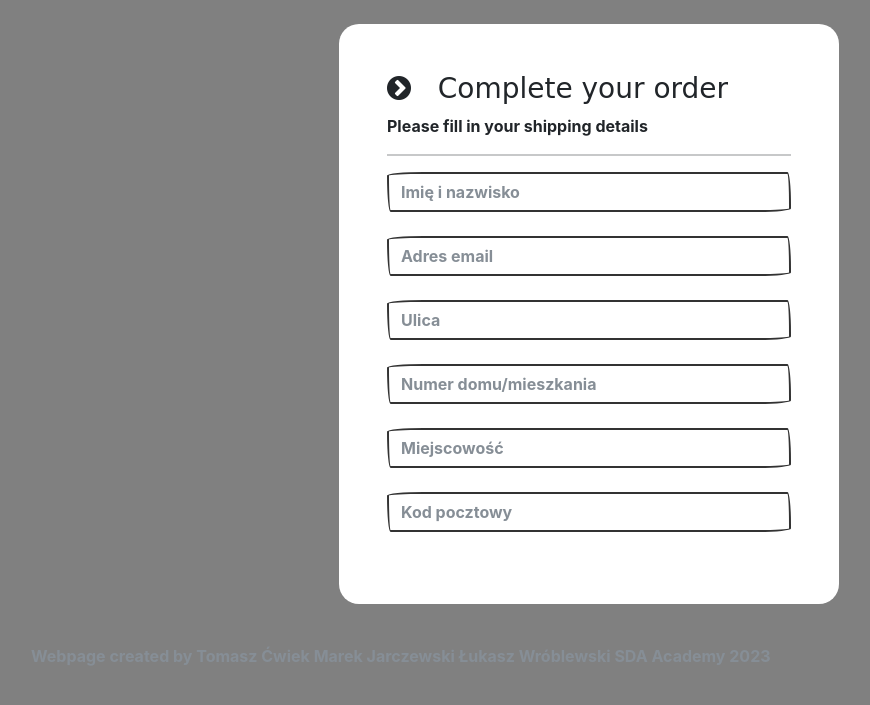
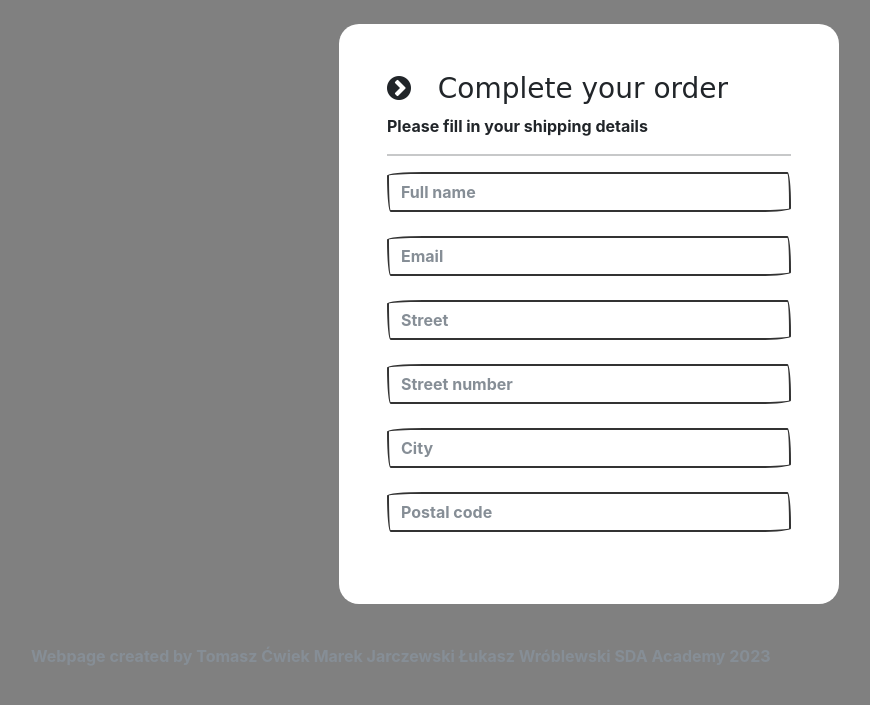
Before and after one commit to VinylSquad/DjangoVinylShop, a Django app: page /payment/checkout in a window 1280 px wide. Shown: the part 60-765 px from the top of the page, without its empty margins (51-921 px from the left). Run offline with Django 4.2, Linux system fonts and the light colour scheme; data that the repository does not hold is empty; some libraries are stand-ins or nearby versions; some web fonts are replaced.

Commit message:
Added finaly fixes before merge develop with main

```diff
--- a/DjangoVinylShop_project/cart/templates/cart/cart-summary.html
+++ b/DjangoVinylShop_project/cart/templates/cart/cart-summary.html
@@ -114,7 +114,7 @@
       },
 
       success: function (json) {
-        //console.log(json) - przy tescie sesji potrzebne do wypisania wyniku w konsoli
+        //console.log(json)
 
         location.reload();
 
@@ -146,7 +146,7 @@
       },
 
       success: function (json) {
-        //console.log(json) - przy tescie sesji potrzebne do wypisania wyniku w konsoli
+
 
         location.reload(true); // true was added for better optimization to ensure that your users have a smoother experience on all web browsers
         document.getElementById("cart-qty").textContent = json.qty;
--- a/DjangoVinylShop_project/payment/templates/payment/checkout.html
+++ b/DjangoVinylShop_project/payment/templates/payment/checkout.html
@@ -41,7 +41,7 @@
 
                     <div class="form-field">
 
-                        <input class="form-control validate" id="name" type="text" placeholder="Imię i nazwisko" autocomplete="off" value="{{shipping.full_name}}" required>
+                        <input class="form-control validate" id="name" type="text" placeholder="Full name" autocomplete="off" value="{{shipping.full_name}}" required>
 
                     </div>
 
@@ -51,7 +51,7 @@
 
                     <div class="form-field">
 
-                        <input class="form-control validate" id="email" type="email" placeholder="Adres email" autocomplete="off" value="{{shipping.email}}" required>
+                        <input class="form-control validate" id="email" type="email" placeholder="Email" autocomplete="off" value="{{shipping.email}}" required>
 
                     </div>
 
@@ -61,7 +61,7 @@
 
                     <div class="form-field">
 
-                        <input class="form-control validate" id="street" type="text" placeholder="Ulica" autocomplete="off" value="{{shipping.street}}" required>
+                        <input class="form-control validate" id="street" type="text" placeholder="Street" autocomplete="off" value="{{shipping.street}}" required>
 
                     </div>
 
@@ -71,7 +71,7 @@
 
                     <div class="form-field">
 
-                        <input class="form-control validate" id="street_number" type="text" placeholder="Numer domu/mieszkania" autocomplete="off" value="{{shipping.street_number}}" required>
+                        <input class="form-control validate" id="street_number" type="text" placeholder="Street number" autocomplete="off" value="{{shipping.street_number}}" required>
 
                     </div>
 
@@ -81,7 +81,7 @@
 
                     <div class="form-field">
 
-                        <input class="form-control validate" id="city" type="text" placeholder="Miejscowość" autocomplete="off" value="{{shipping.city}}" required>
+                        <input class="form-control validate" id="city" type="text" placeholder="City" autocomplete="off" value="{{shipping.city}}" required>
 
                     </div>
 
@@ -91,7 +91,7 @@
 
                     <div class="form-field">
 
-                        <input class="form-control validate" id="zipcode" type="text" placeholder="Kod pocztowy" autocomplete="off" value="{{shipping.zipcode}}" required>
+                        <input class="form-control validate" id="zipcode" type="text" placeholder="Postal code" autocomplete="off" value="{{shipping.zipcode}}" required>
 
                     </div>
 
@@ -105,7 +105,7 @@
 
                 <!-- PayPal button -->
                 <div id="paypal-button-container"></div>
-                <script src="https://www.paypal.com/sdk/js?client-id=test&currency=PLN&intent=capture&enable-funding=venmo" data-sdk-integration-source="integrationbuilder"></script>
+                <script src="https://www.paypal.com/sdk/js?client-id=test&currency=USD&intent=capture&enable-funding=venmo" data-sdk-integration-source="integrationbuilder"></script>
 
 
 
--- a/DjangoVinylShop_project/payment/views.py
+++ b/DjangoVinylShop_project/payment/views.py
@@ -48,7 +48,7 @@ def complete_order(request):
 
         # 1. Create order -> account users with / without shipping information
         if request.user.is_authenticated:
-            order = Order.objects.create(full_name=name, email=email, shipping_address=shipping_address)    # full_name -> Imię i nazwisko
+            order = Order.objects.create(full_name=name, email=email, shipping_address=shipping_address)
             amount_paid=total_cost, user=request.user
             order_id = order.pk
 
@@ -57,7 +57,7 @@ def complete_order(request):
 
         # 2. Create order -> guest users without an account
         else:
-            order = Order.objects.create(full_name=name, email=email, shipping_address=shipping_address)    # full_name -> Imię i nazwisko
+            order = Order.objects.create(full_name=name, email=email, shipping_address=shipping_address)
             amount_paid=total_cost
             order_id = order.pk
 
```
